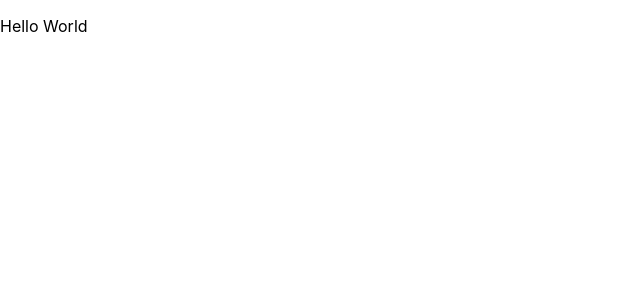
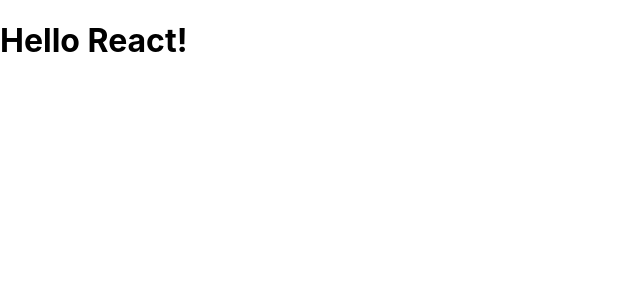
Before and after one commit to marcossgonzalez/ReactFreeCodeCamp, a React (Create React App) app in the folder freecodecampprojects/: page / in a window 1280 px wide. Shown: the top 300 px of the page, without its empty margins (0-640 px from the left). Built offline with nearby package versions, Linux system fonts and the light colour scheme.

Commit message:
Update lesson 4
Update lesson 4

```diff
--- a/freecodecampprojects/src/App.js
+++ b/freecodecampprojects/src/App.js
@@ -1,5 +1,6 @@
 import logo from './logo.svg';
 import './App.css';
+import React from 'react';
 
 
 
@@ -30,21 +31,37 @@
   //</div>
 //);
 
-const MyComponent = function() {
+//const MyComponent = function() {
   // Change code below this line
-  return (
-    <div><p>Hello World</p></div>
-  );
+  //return (
+    //<div><p>Hello World</p></div>
+  //);
 
 
   // Change code above this line
-}
+//}
+
 /*const JSX = (
   <div id="challenge-node">
     <h1>Hello World</h1>
     <p>Lets render this to the DOM</p>
   </div>
 );*/
+
+class MyComponent extends React.Component {
+  constructor(props) {
+    super(props);
+  }
+  render() {
+    // Change code below this line
+    return(
+      <div><h1>Hello React!</h1></div>
+    );
+
+
+    // Change code above this line
+  }
+};
 
 
 function App() {
```
